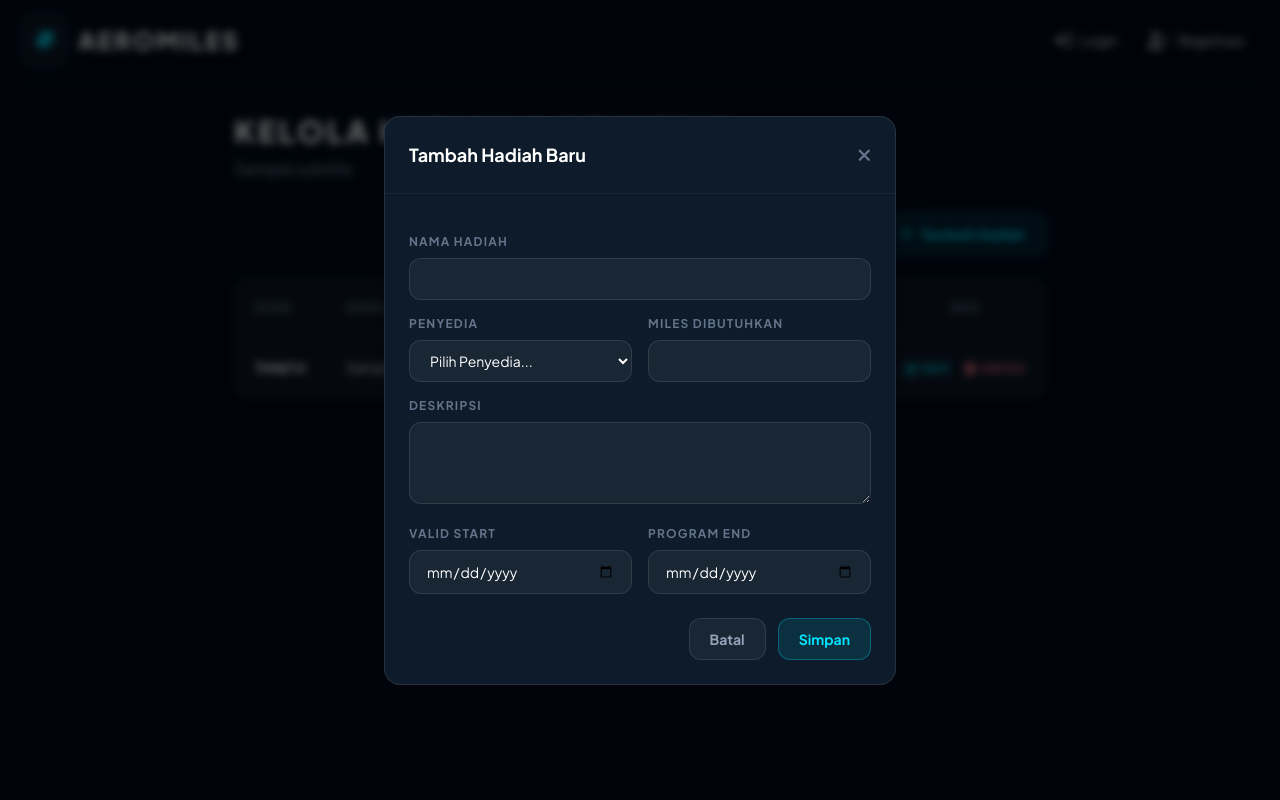
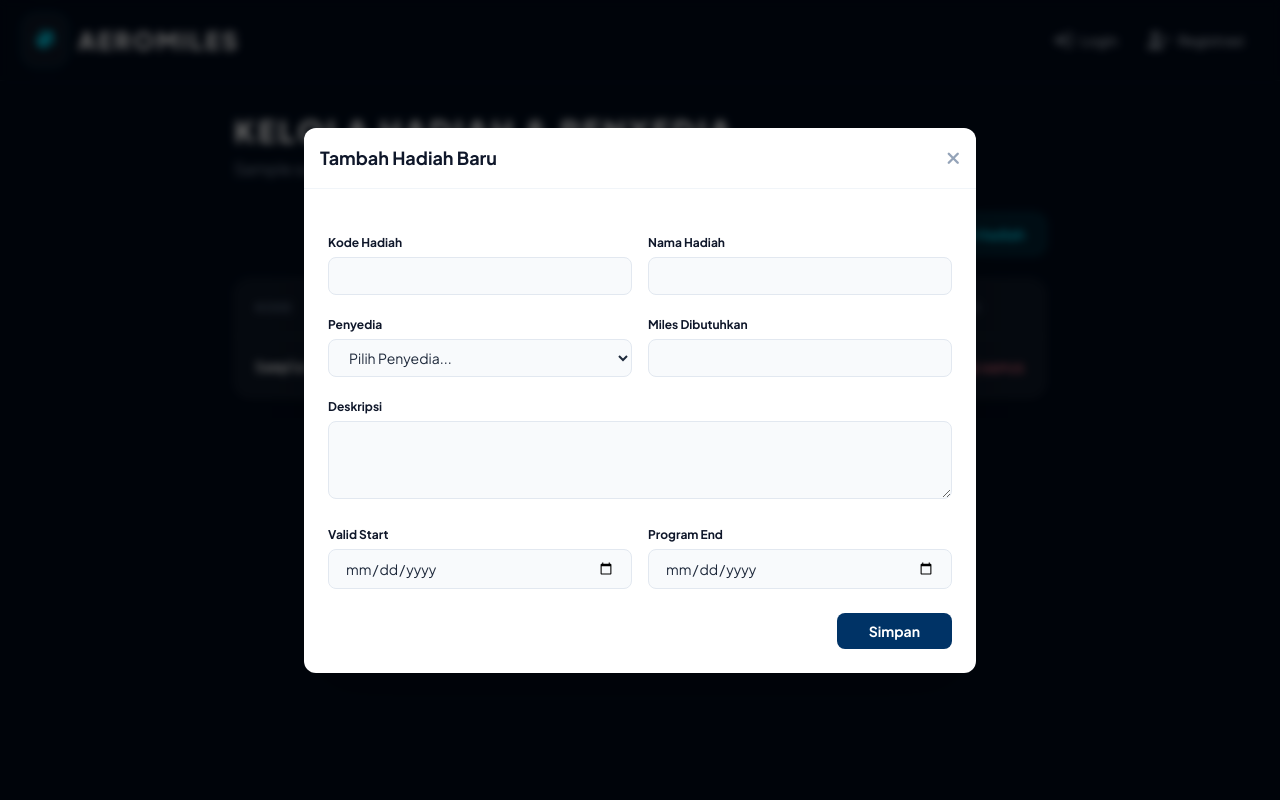
Before and after one commit to Basdat-TK03-AeroMiles/Basdat-TK03, a Django app: template templates/hadiah.html in a window 1280 px wide, after a click on "Tambah Hadiah". Run offline with Django 5.2, Linux system fonts and the light colour scheme; the template is opened without the code that fills it: most values are stand-ins (such as "Sample title", 1, 10 or a date in 2020); some libraries are stand-ins or nearby versions.

```diff
--- a/templates/hadiah.html
+++ b/templates/hadiah.html
@@ -54,49 +54,52 @@
 </div>
 
 <div id="modalTambahHadiah" class="fixed inset-0 bg-black/60 backdrop-blur-sm hidden items-center justify-center z-50 p-4 flex">
-    <div class="bg-[#0d1b2a] border border-white/10 rounded-2xl shadow-2xl w-full max-w-lg overflow-hidden">
-        <div class="p-6 flex justify-between items-center border-b border-white/5">
-            <h3 class="text-lg font-bold text-white">Tambah Hadiah Baru</h3>
-            <button onclick="document.getElementById('modalTambahHadiah').classList.add('hidden')" class="text-slate-500 hover:text-white transition-colors"><i class="fa-solid fa-xmark text-lg"></i></button>
+    <div class="bg-white rounded-xl shadow-2xl w-full max-w-2xl overflow-hidden">
+        <div class="p-4 flex justify-between items-center border-b border-slate-100">
+            <h3 class="text-lg font-bold text-slate-900">Tambah Hadiah Baru</h3>
+            <button onclick="document.getElementById('modalTambahHadiah').classList.add('hidden')" class="text-slate-400 hover:text-slate-600 transition-colors"><i class="fa-solid fa-xmark text-lg"></i></button>
         </div>
         <form action="{% url 'tambah_hadiah' %}" method="POST" class="p-6 space-y-4">
             {% csrf_token %}
-            <div>
-                <label class="block text-xs font-bold text-slate-500 uppercase tracking-widest mb-2">Nama Hadiah</label>
-                <input type="text" name="nama" required class="w-full px-4 py-2.5 bg-white/5 border border-white/10 rounded-xl text-sm text-white placeholder-slate-600 focus:ring-2 focus:ring-electric/50 outline-none transition-all">
-            </div>
             <div class="grid grid-cols-2 gap-4">
-                <div>
-                    <label class="block text-xs font-bold text-slate-500 uppercase tracking-widest mb-2">Penyedia</label>
-                    <select name="id_penyedia" required class="w-full px-4 py-2.5 bg-white/5 border border-white/10 rounded-xl text-sm text-white focus:ring-2 focus:ring-electric/50 outline-none transition-all">
+                <div class="space-y-1">
+                    <label class="text-xs font-bold text-slate-900">Kode Hadiah</label>
+                    <input type="text" name="kode_hadiah" required class="w-full px-4 py-2 bg-slate-50 border border-slate-200 rounded-lg text-sm text-slate-800 outline-none focus:border-blue-500 transition-all">
+                </div>
+                <div class="space-y-1">
+                    <label class="text-xs font-bold text-slate-900">Nama Hadiah</label>
+                    <input type="text" name="nama" required class="w-full px-4 py-2 bg-slate-50 border border-slate-200 rounded-lg text-sm text-slate-800 outline-none focus:border-blue-500 transition-all">
+                </div>
+                <div class="space-y-1">
+                    <label class="text-xs font-bold text-slate-900">Penyedia</label>
+                    <select name="id_penyedia" required class="w-full px-4 py-2 bg-slate-50 border border-slate-200 rounded-lg text-sm text-slate-800 outline-none focus:border-blue-500 transition-all">
                         <option value="">Pilih Penyedia...</option>
                         {% for p in penyedia_list %}
                             <option value="{{ p.id }}">{{ p.nama_penyedia }}</option>
                         {% endfor %}
                     </select>
                 </div>
-                <div>
-                    <label class="block text-xs font-bold text-slate-500 uppercase tracking-widest mb-2">Miles Dibutuhkan</label>
-                    <input type="number" name="miles" required class="w-full px-4 py-2.5 bg-white/5 border border-white/10 rounded-xl text-sm text-white placeholder-slate-600 focus:ring-2 focus:ring-electric/50 outline-none transition-all">
+                <div class="space-y-1">
+                    <label class="text-xs font-bold text-slate-900">Miles Dibutuhkan</label>
+                    <input type="number" name="miles" required class="w-full px-4 py-2 bg-slate-50 border border-slate-200 rounded-lg text-sm text-slate-800 outline-none focus:border-blue-500 transition-all">
                 </div>
             </div>
-            <div>
-                <label class="block text-xs font-bold text-slate-500 uppercase tracking-widest mb-2">Deskripsi</label>
-                <textarea name="deskripsi" rows="3" class="w-full px-4 py-2.5 bg-white/5 border border-white/10 rounded-xl text-sm text-white placeholder-slate-600 focus:ring-2 focus:ring-electric/50 outline-none transition-all"></textarea>
+            <div class="space-y-1">
+                <label class="text-xs font-bold text-slate-900">Deskripsi</label>
+                <textarea name="deskripsi" rows="3" class="w-full px-4 py-2 bg-slate-50 border border-slate-200 rounded-lg text-sm text-slate-800 outline-none focus:border-blue-500 transition-all"></textarea>
             </div>
             <div class="grid grid-cols-2 gap-4">
-                <div>
-                    <label class="block text-xs font-bold text-slate-500 uppercase tracking-widest mb-2">Valid Start</label>
-                    <input type="date" name="valid_start_date" required class="w-full px-4 py-2.5 bg-white/5 border border-white/10 rounded-xl text-sm text-white focus:ring-2 focus:ring-electric/50 outline-none transition-all">
+                <div class="space-y-1">
+                    <label class="text-xs font-bold text-slate-900">Valid Start</label>
+                    <input type="date" name="valid_start_date" required class="w-full px-4 py-2 bg-slate-50 border border-slate-200 rounded-lg text-sm text-slate-800 outline-none focus:border-blue-500 transition-all">
                 </div>
-                <div>
-                    <label class="block text-xs font-bold text-slate-500 uppercase tracking-widest mb-2">Program End</label>
-                    <input type="date" name="program_end" required class="w-full px-4 py-2.5 bg-white/5 border border-white/10 rounded-xl text-sm text-white focus:ring-2 focus:ring-electric/50 outline-none transition-all">
+                <div class="space-y-1">
+                    <label class="text-xs font-bold text-slate-900">Program End</label>
+                    <input type="date" name="program_end" required class="w-full px-4 py-2 bg-slate-50 border border-slate-200 rounded-lg text-sm text-slate-800 outline-none focus:border-blue-500 transition-all">
                 </div>
             </div>
-            <div class="flex justify-end gap-3 pt-2">
-                <button type="button" onclick="document.getElementById('modalTambahHadiah').classList.add('hidden')" class="px-5 py-2.5 bg-white/5 border border-white/10 text-slate-400 rounded-xl text-sm font-bold hover:bg-white/10 transition-all">Batal</button>
-                <button type="submit" class="px-5 py-2.5 bg-electric/10 hover:bg-electric/20 text-electric border border-electric/30 rounded-xl text-sm font-bold transition-all">Simpan</button>
+            <div class="flex justify-end pt-2">
+                <button type="submit" class="bg-[#003366] hover:bg-blue-900 text-white px-8 py-2 rounded-lg text-sm font-bold transition-all">Simpan</button>
             </div>
         </form>
     </div>
@@ -104,49 +107,51 @@
 
 {% for hadiah in hadiah_list %}
 <div id="modalEditHadiah_{{ forloop.counter }}" class="fixed inset-0 bg-black/60 backdrop-blur-sm hidden items-center justify-center z-50 p-4 flex">
-    <div class="bg-[#0d1b2a] border border-white/10 rounded-2xl shadow-2xl w-full max-w-lg overflow-hidden">
-        <div class="p-6 flex justify-between items-center border-b border-white/5">
-            <h3 class="text-lg font-bold text-white">Edit Hadiah</h3>
-            <button onclick="document.getElementById('modalEditHadiah_{{ forloop.counter }}').classList.add('hidden')" class="text-slate-500 hover:text-white transition-colors"><i class="fa-solid fa-xmark text-lg"></i></button>
+    <div class="bg-white rounded-xl shadow-2xl w-full max-w-2xl overflow-hidden">
+        <div class="p-4 flex justify-between items-center border-b border-slate-100">
+            <h3 class="text-lg font-bold text-slate-900">Edit Hadiah</h3>
+            <button onclick="document.getElementById('modalEditHadiah_{{ forloop.counter }}').classList.add('hidden')" class="text-slate-400 hover:text-slate-600 transition-colors"><i class="fa-solid fa-xmark text-lg"></i></button>
         </div>
         <form action="{% url 'edit_hadiah' hadiah.kode_hadiah %}" method="POST" class="p-6 space-y-4">
             {% csrf_token %}
-            <div>
-                <label class="block text-xs font-bold text-slate-500 uppercase tracking-widest mb-2">Nama Hadiah</label>
-                <input type="text" name="nama" value="{{ hadiah.nama }}" required class="w-full px-4 py-2.5 bg-white/5 border border-white/10 rounded-xl text-sm text-white focus:ring-2 focus:ring-electric/50 outline-none transition-all">
-            </div>
             <div class="grid grid-cols-2 gap-4">
-                <div>
-                    <label class="block text-xs font-bold text-slate-500 uppercase tracking-widest mb-2">Penyedia</label>
-                    <select name="id_penyedia" required class="w-full px-4 py-2.5 bg-white/5 border border-white/10 rounded-xl text-sm text-white focus:ring-2 focus:ring-electric/50 outline-none transition-all">
-                        <option value="">Pilih Penyedia...</option>
+                <div class="space-y-1">
+                    <label class="text-xs font-bold text-slate-900">Kode Hadiah</label>
+                    <input type="text" value="{{ hadiah.kode_hadiah }}" disabled class="w-full px-4 py-2 bg-slate-100 border border-slate-200 rounded-lg text-sm text-slate-500 cursor-not-allowed">
+                </div>
+                <div class="space-y-1">
+                    <label class="text-xs font-bold text-slate-900">Nama Hadiah</label>
+                    <input type="text" name="nama" value="{{ hadiah.nama }}" required class="w-full px-4 py-2 bg-slate-50 border border-slate-200 rounded-lg text-sm text-slate-800 outline-none focus:border-blue-500 transition-all">
+                </div>
+                <div class="space-y-1">
+                    <label class="text-xs font-bold text-slate-900">Penyedia</label>
+                    <select name="id_penyedia" required class="w-full px-4 py-2 bg-slate-50 border border-slate-200 rounded-lg text-sm text-slate-800 outline-none focus:border-blue-500 transition-all">
                         {% for p in penyedia_list %}
                             <option value="{{ p.id }}" {% if p.id == hadiah.id_penyedia %}selected{% endif %}>{{ p.nama_penyedia }}</option>
                         {% endfor %}
                     </select>
                 </div>
-                <div>
-                    <label class="block text-xs font-bold text-slate-500 uppercase tracking-widest mb-2">Miles Dibutuhkan</label>
-                    <input type="number" name="miles" value="{{ hadiah.miles }}" required class="w-full px-4 py-2.5 bg-white/5 border border-white/10 rounded-xl text-sm text-white focus:ring-2 focus:ring-electric/50 outline-none transition-all">
+                <div class="space-y-1">
+                    <label class="text-xs font-bold text-slate-900">Miles Dibutuhkan</label>
+                    <input type="number" name="miles" value="{{ hadiah.miles|floatformat:0 }}" required class="w-full px-4 py-2 bg-slate-50 border border-slate-200 rounded-lg text-sm text-slate-800 outline-none focus:border-blue-500 transition-all">
                 </div>
             </div>
-            <div>
-                <label class="block text-xs font-bold text-slate-500 uppercase tracking-widest mb-2">Deskripsi</label>
-                <textarea name="deskripsi" rows="3" class="w-full px-4 py-2.5 bg-white/5 border border-white/10 rounded-xl text-sm text-white focus:ring-2 focus:ring-electric/50 outline-none transition-all">{{ hadiah.deskripsi }}</textarea>
+            <div class="space-y-1">
+                <label class="text-xs font-bold text-slate-900">Deskripsi</label>
+                <textarea name="deskripsi" rows="3" class="w-full px-4 py-2 bg-slate-50 border border-slate-200 rounded-lg text-sm text-slate-800 outline-none focus:border-blue-500 transition-all">{{ hadiah.deskripsi }}</textarea>
             </div>
             <div class="grid grid-cols-2 gap-4">
-                <div>
-                    <label class="block text-xs font-bold text-slate-500 uppercase tracking-widest mb-2">Valid Start</label>
-                    <input type="date" name="valid_start_date" value="{{ hadiah.valid_start_date|date:'Y-m-d' }}" required class="w-full px-4 py-2.5 bg-white/5 border border-white/10 rounded-xl text-sm text-white focus:ring-2 focus:ring-electric/50 outline-none transition-all">
+                <div class="space-y-1">
+                    <label class="text-xs font-bold text-slate-900">Valid Start</label>
+                    <input type="date" name="valid_start_date" value="{{ hadiah.valid_start_date|date:'Y-m-d' }}" required class="w-full px-4 py-2 bg-slate-50 border border-slate-200 rounded-lg text-sm text-slate-800 outline-none focus:border-blue-500 transition-all">
                 </div>
-                <div>
-                    <label class="block text-xs font-bold text-slate-500 uppercase tracking-widest mb-2">Program End</label>
-                    <input type="date" name="program_end" value="{{ hadiah.program_end|date:'Y-m-d' }}" required class="w-full px-4 py-2.5 bg-white/5 border border-white/10 rounded-xl text-sm text-white focus:ring-2 focus:ring-electric/50 outline-none transition-all">
+                <div class="space-y-1">
+                    <label class="text-xs font-bold text-slate-900">Program End</label>
+                    <input type="date" name="program_end" value="{{ hadiah.program_end|date:'Y-m-d' }}" required class="w-full px-4 py-2 bg-slate-50 border border-slate-200 rounded-lg text-sm text-slate-800 outline-none focus:border-blue-500 transition-all">
                 </div>
             </div>
-            <div class="flex justify-end gap-3 pt-2">
-                <button type="button" onclick="document.getElementById('modalEditHadiah_{{ forloop.counter }}').classList.add('hidden')" class="px-5 py-2.5 bg-white/5 border border-white/10 text-slate-400 rounded-xl text-sm font-bold hover:bg-white/10 transition-all">Batal</button>
-                <button type="submit" class="px-5 py-2.5 bg-electric/10 hover:bg-electric/20 text-electric border border-electric/30 rounded-xl text-sm font-bold transition-all">Update Data</button>
+            <div class="flex justify-end pt-2">
+                <button type="submit" class="bg-[#003366] hover:bg-blue-900 text-white px-8 py-2 rounded-lg text-sm font-bold transition-all">Simpan</button>
             </div>
         </form>
     </div>
```
